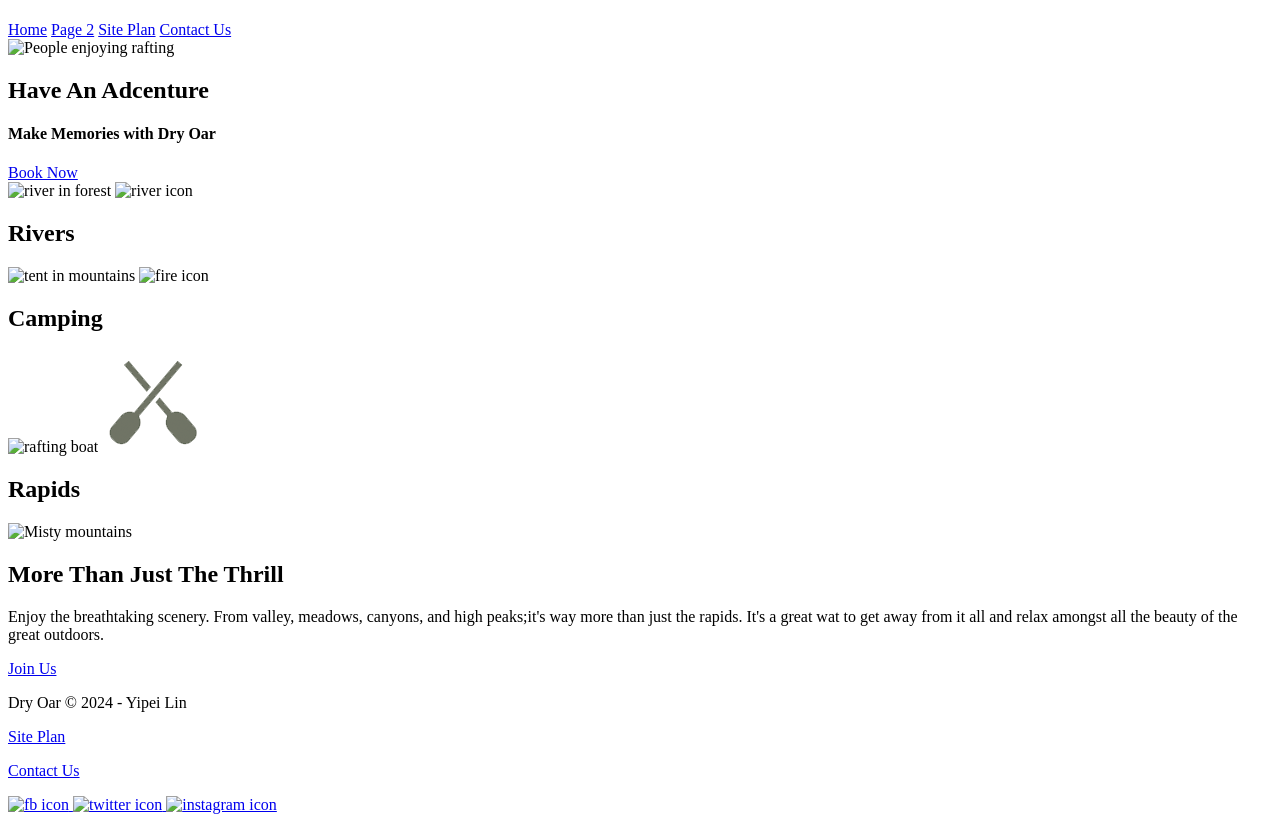
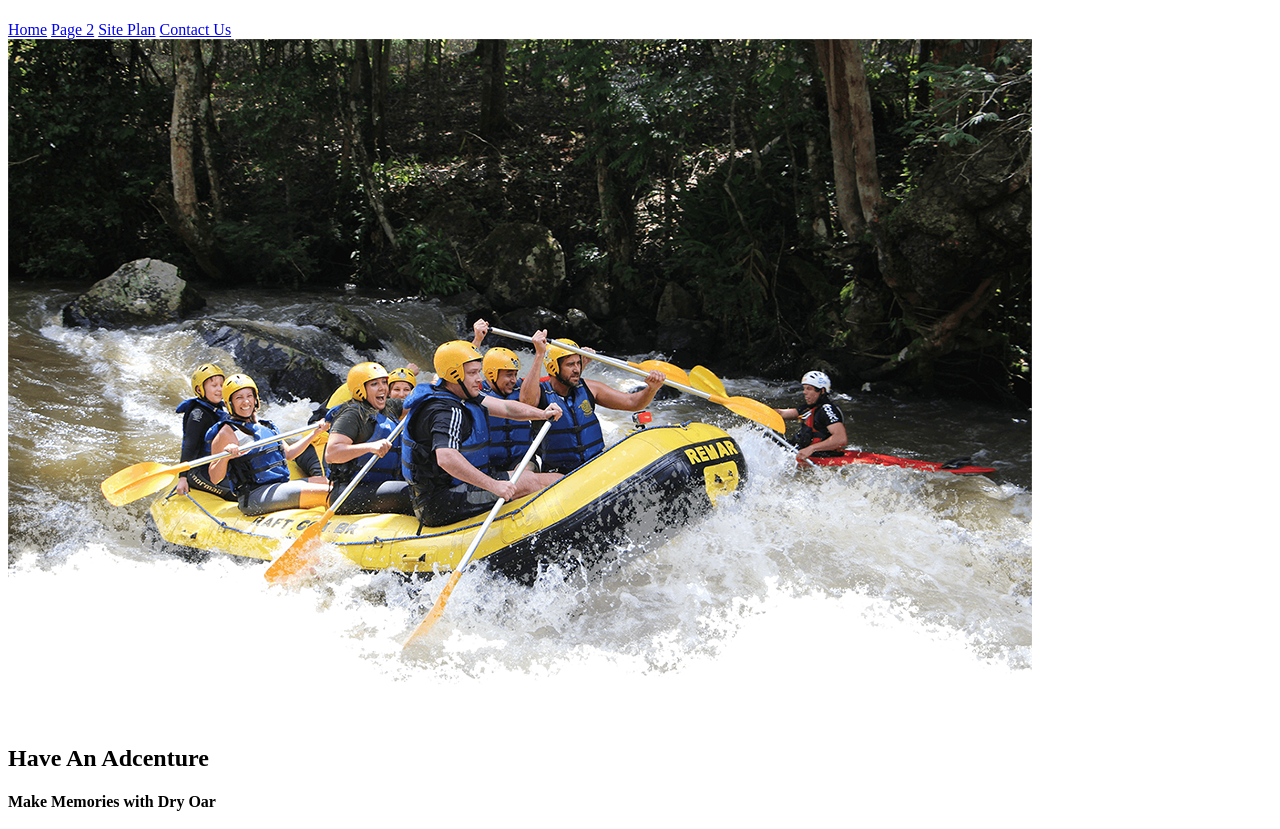
Before and after one commit to lyipei/wdd130, a plain HTML site: page wwr/index.html in a window 1280 px wide. Shown: the part 277-1106 px from the top of the page. Drawn offline with Linux system fonts and the light colour scheme.

Commit message:
add image

```diff
--- a/wwr/index.html
+++ b/wwr/index.html
@@ -19,7 +19,7 @@
     </header>
 <div id="hero">
     <div id="hero-box">
-        <img id="hero-img" src="images/hero.png" alt="People enjoying rafting">
+        <img id="hero-img" src="hero.png" alt="People enjoying rafting">
     </div>
     <section id="hero-msg">
         <h1 class="Home-title">Have An Adcenture</h1>
@@ -31,25 +31,25 @@
 </div>
 <main class="home-grid">
     <section class="river-card">
-        <img class="card-img" src="images/rivers.jpg" alt="river in forest">
-        <img class="icon" src="images/river_icon.png" alt="river icon">
+        <img class="card-img" src="image/rivers.jpg" alt="river in forest">
+        <img class="icon" src="image/river_icon.png" alt="river icon">
         <h2>Rivers</h2>
     </section>
     <section class="camping-card">
-        <img class="card-img" src="images/camping.jpg" alt="tent in mountains">
-        <img class="icon" src="images/fire_icon.png" alt="fire icon">
+        <img class="card-img" src="image/camping.jpg" alt="tent in mountains">
+        <img class="icon" src="image/fire_icon.png" alt="fire icon">
         <h2>Camping</h2>
     </section>
     <section class="rapids-card">
-        <img class="card-img" src="images/rapids.jpg" alt="rafting boat">
+        <img class="card-img" src="image/rapids.jpg" alt="rafting boat">
         <img class="icon" src="image/oars.png" alt="oars icon">
         <h2>Rapids</h2>
     </section>
-    <img class="mountains" src="images/mountains.jpg" alt="Misty mountains">
+    <img class="mountains" src="image/mountains.jpg" alt="Misty mountains">
     <section class="msg">
         <h2>More Than Just The Thrill</h2>
         <p>Enjoy the breathtaking scenery. From valley, meadows, canyons, and high peaks;it's way more than just the rapids. It's a great wat to get away from it all and relax amongst all the beauty of the great outdoors.</p>
-        <a class="join" href="reivers.html">Join Us</a>
+        <a class="join" href="image/reivers.html">Join Us</a>
     </section>
 </main>
 <footer>
@@ -58,13 +58,13 @@
     <p><a href="contactus.html">Contact Us</a></p>
     <div class="social">
         <a href="https://facebook.com">
-            <img src="images/facebook.png" alt="fb icon">
+            <img src="image/facebook.png" alt="fb icon">
         </a>
         <a href="https://twitter.com">
-            <img src="images/twitter.png" alt="twitter icon">
+            <img src="image/twitter.png" alt="twitter icon">
         </a>
         <a href="http://instagram.com">
-            <img src="images/instagram.png" alt="instagram icon">
+            <img src="image/instagram.png" alt="instagram icon">
         </a>
     </div>
 </footer>
```
Also changed, not shown: wwr/hero.png (renamed from wwr/image/hero.png).
